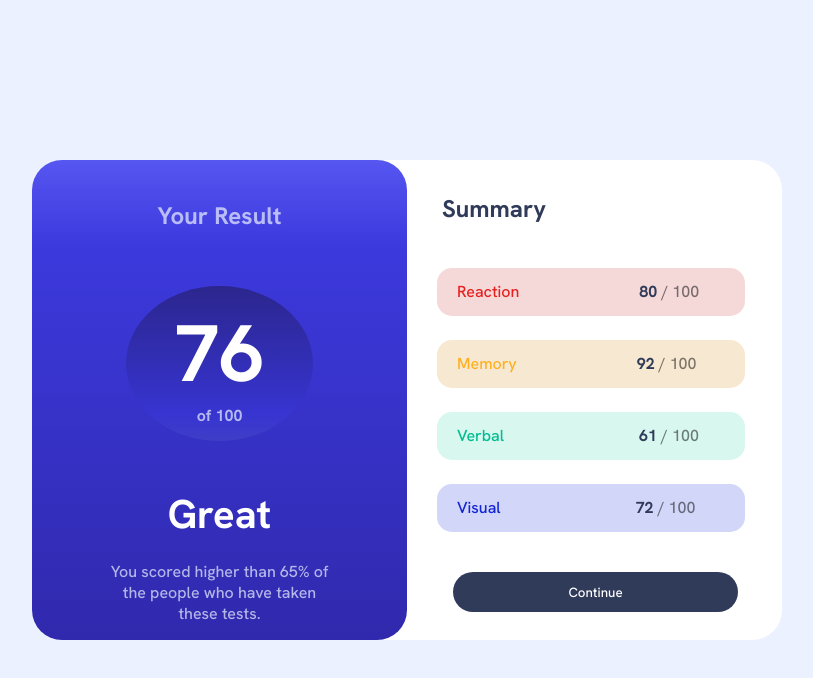
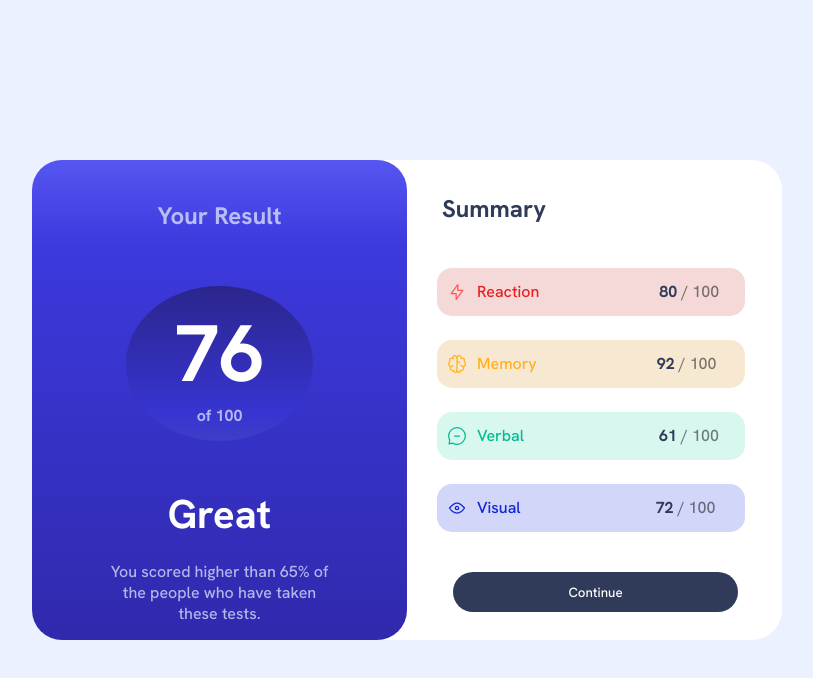
Before and after one commit to out0fSpac3/Results-summary-component, a plain HTML site: page index.html in a window 1280 px wide. Shown: the whole page, without its empty margins (233-1046 px from the left). Drawn offline with Linux system fonts and the light colour scheme; the site is published under a folder, as on GitHub Pages, so addresses that start at the root find nothing.

Commit message:
Update index.html

```diff
--- a/index.html
+++ b/index.html
@@ -28,22 +28,22 @@
 <div class="container">
 <div class="left-section">
 <div class="reaction">
-    <img class="reaction-icon" src="/images/icon-reaction.svg" alt="">
+    <img class="reaction-icon" src="images/icon-reaction.svg" alt="">
     <span class="reaction-label">Reaction</span>
     <span class="reaction-score"><span class="score-first">80</span><span class="score-second"> / 100</span></span>
 </div>
 <div class="memory">
-    <img class="reaction-icon" src="/images/icon-memory.svg" alt="">
+    <img class="reaction-icon" src="images/icon-memory.svg" alt="">
     <span class="memory-label">Memory</span>
     <span class="reaction-score"><span class="score-first">92</span><span class="score-second"> / 100</span></span>
 </div>
 <div class="verbal">
-    <img class="reaction-icon" src="/images/icon-verbal.svg" alt="">
+    <img class="reaction-icon" src="images/icon-verbal.svg" alt="">
     <span class="verbal-label">Verbal</span>
     <span class="reaction-score"><span class="score-first">61</span><span class="score-second"> / 100</span></span>
 </div>
 <div class="visual">
-    <img class="reaction-icon" src="/images/icon-visual.svg" alt="">
+    <img class="reaction-icon" src="images/icon-visual.svg" alt="">
     <span class="visual-label">Visual</span>
     <span class="reaction-score"><span class="score-first">72</span><span class="score-second"> / 100</span></span>
 </div>
```
